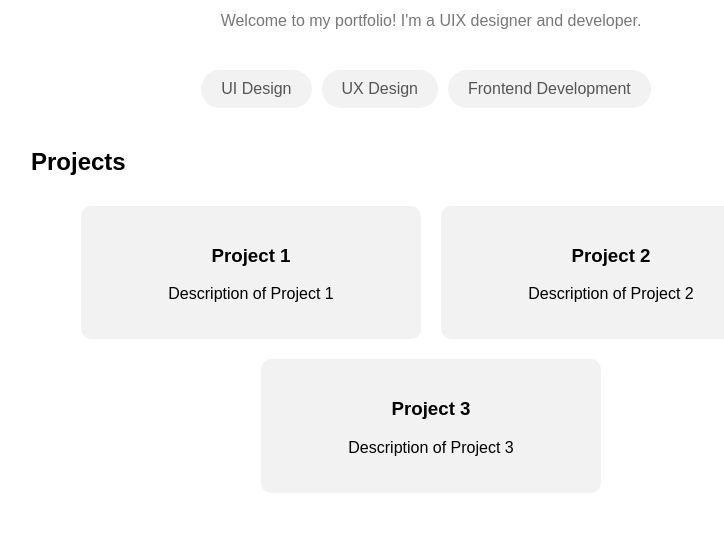
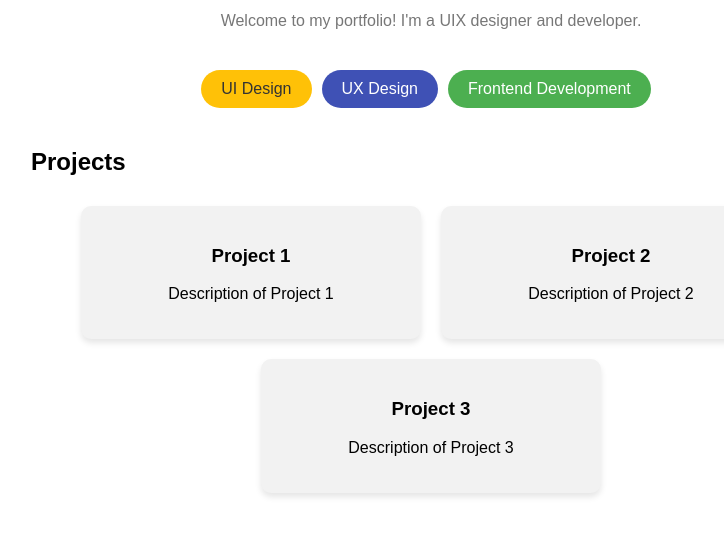
Before and after one commit to fazapatch/fazapatch.github.io, a plain HTML site: page index.html in a window 1280 px wide. Shown: the part 253-786 px from the top of the page, without its empty margins (209-933 px from the left). Drawn offline with Linux system fonts and the light colour scheme.

Commit message:
Update index.html

```diff
--- a/index.html
+++ b/index.html
@@ -14,15 +14,15 @@
     .container {
       max-width: 800px;
       margin: 0 auto;
-      padding: 40px 40px 80px; /* Updated padding-top to create space above cards */
+      padding: 60px;
       background-color: #fff;
       box-shadow: 0 0 10px rgba(0, 0, 0, 0.1);
+      border-radius: 10px;
     }
 
     .logo {
       text-align: center;
       margin-bottom: 20px;
-      padding-top: 20px;
     }
 
     .logo img {
@@ -69,11 +69,12 @@
       border-radius: 10px;
       text-align: center;
       margin: 10px;
-      transition: transform 0.3s ease; /* Added animation transition */
+      transition: transform 0.3s ease;
+      box-shadow: 0 4px 6px rgba(0, 0, 0, 0.1);
     }
 
     .project:hover {
-      transform: scale(1.05); /* Added hover animation */
+      transform: scale(1.05);
     }
 
     /* Animation */
@@ -96,9 +97,9 @@
     <p class="description">Welcome to my portfolio! I'm a UIX designer and developer.</p>
 
     <div class="skills">
-      <div class="skill">UI Design</div>
-      <div class="skill">UX Design</div>
-      <div class="skill">Frontend Development</div>
+      <div class="skill" style="background-color: #FFC107; color: #333;">UI Design</div>
+      <div class="skill" style="background-color: #3F51B5; color: #fff;">UX Design</div>
+      <div class="skill" style="background-color: #4CAF50; color: #fff;">Frontend Development</div>
     </div>
 
     <h2>Projects</h2>
```
